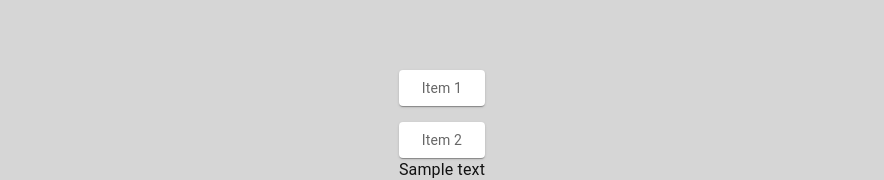
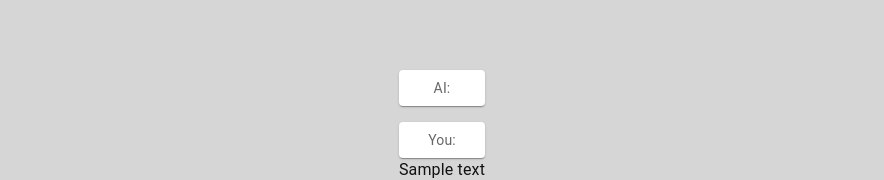
Before and after one commit to Baleksas/Chatbot, a Next.js app: page /game/start in a window 1280 px wide. Both pictures are taken after a click on the button "FIGHT ⚔️". Shown: the part 172-352 px from the top of the page, without its empty margins (198-1082 px from the left). Built offline with nearby package versions, Linux system fonts and the light colour scheme.

Commit message:
feat: restructure form; fix: routing and fetching path

```diff
--- a/app/game/start/page.tsx
+++ b/app/game/start/page.tsx
@@ -31,7 +31,6 @@ export default function Start() {
           </>
         ) : (
           <Fragment>
-            <FightChat />
             <FormAI />
           </Fragment>
         )}
--- a/components/FightChat.tsx
+++ b/components/FightChat.tsx
@@ -9,12 +9,12 @@ const Item = styled(Paper)(({ theme }) => ({
   color: theme.palette.text.secondary,
 }));
 
-const FightChat = () => {
+const FightChat = ({ result }: any) => {
   return (
     <Box>
       <Stack spacing={2}>
-        <Item>Item 1</Item>
-        <Item>Item 2</Item>
+        <Item>AI:</Item>
+        <Item>You:</Item>
       </Stack>
       <Typography>Sample text</Typography>
     </Box>
--- a/components/FormAI.tsx
+++ b/components/FormAI.tsx
@@ -3,6 +3,7 @@ import { useState } from "react";
 import styles from "../styles/Home.module.css";
 import dynamic from "next/dynamic";
 import { TextField, Button, Box } from "@mui/material";
+import FightChat from "./FightChat";
 
 const FormAI = () => {
   const [inputValue, setInputValue] = useState({
@@ -45,6 +46,7 @@ const FormAI = () => {
   }
   return (
     <Fragment>
+      <FightChat result={result} />
       <form onSubmit={onSubmit}>
         <Box display={"flex"} flexDirection={"column"}>
           <TextField
--- a/pages/api/generate.js
+++ b/pages/api/generate.js
@@ -19,10 +19,10 @@ export default async function (req, res) {
   const firstArg = req.body.firstArg || "";
   const secondArg = req.body.secondArg || "";
 
-  if (firstArg.trim().length === 0) {
+  if (secondArg.trim().length === 0) {
     res.status(400).json({
       error: {
-        message: "Please enter a valid firstArg",
+        message: "Please enter a valid secondArg",
       },
     });
     return;
@@ -31,7 +31,7 @@ export default async function (req, res) {
   try {
     const completion = await openai.createCompletion({
       model: "text-davinci-003",
-      prompt: generatePrompt(firstArg),
+      prompt: generatePrompt(secondArg),
       temperature: 0.6,
     });
     res.status(200).json({ result: completion.data.choices[0].text });
```
